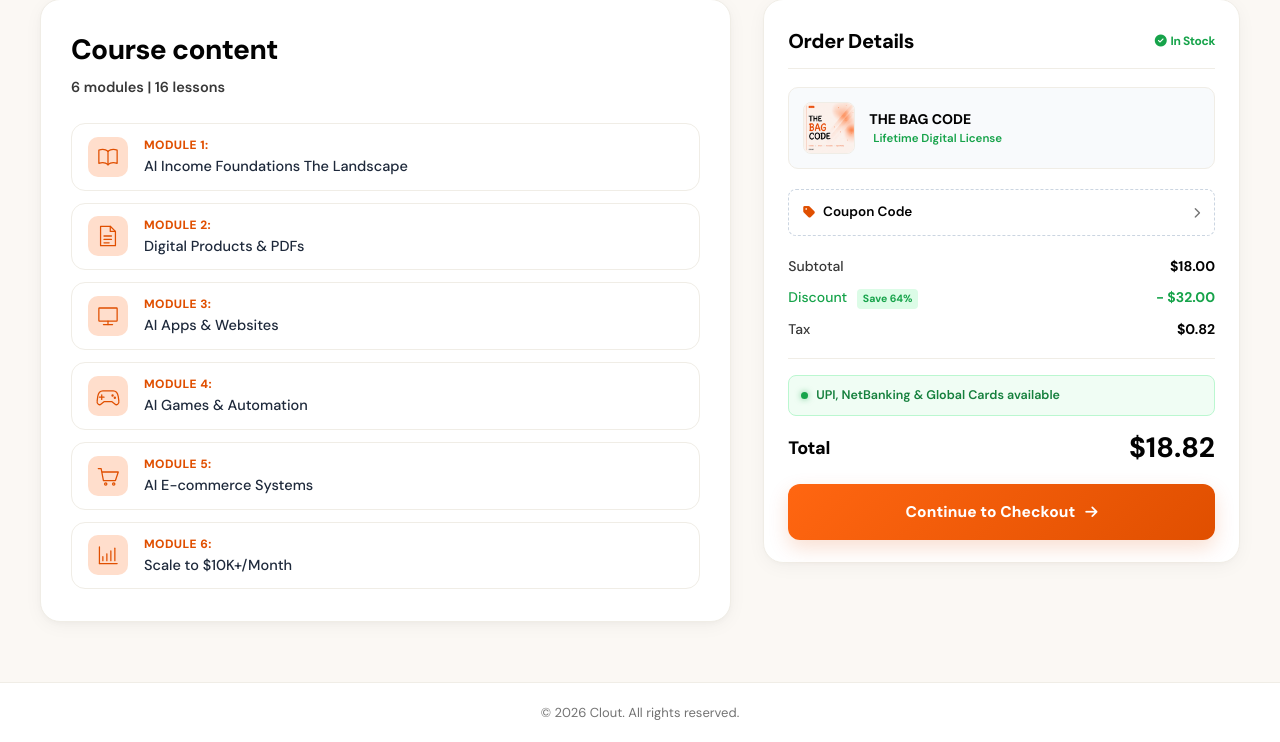
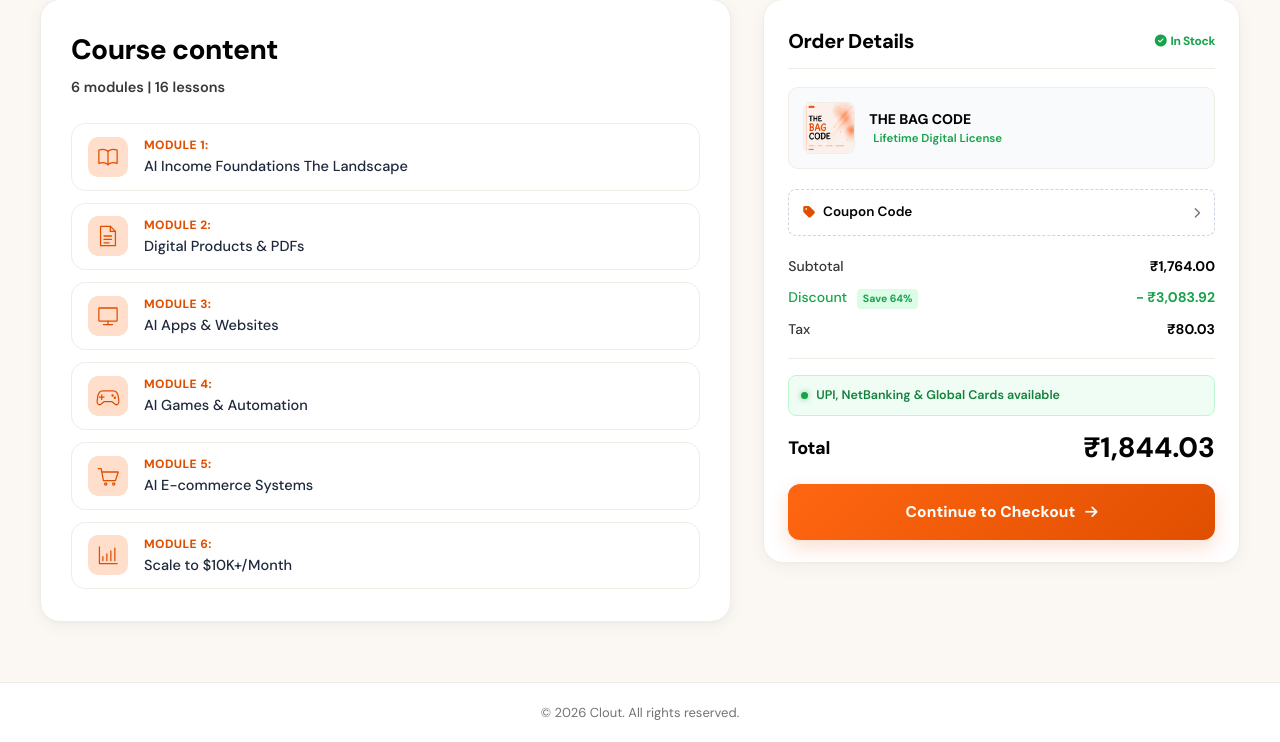
Before and after one commit to emirmubze/Clout, a Django app: page /course/ in a window 1280 px wide. Shown: the part 93-835 px from the top of the page. Run offline with Django 5.2, Linux system fonts and the light colour scheme; a user stored in the database is signed in; some libraries are stand-ins or nearby versions.

Commit message:
Update pricing to INR (₹1,764 main, ₹3,083.92 discount, ₹80.03 tax, ₹1,844.03 total)

```diff
--- a/shop/templates/shop/checkout.html
+++ b/shop/templates/shop/checkout.html
@@ -1239,7 +1239,7 @@ body:not(.standalone) .secure {
             </div>
 
             <div class="product-price">
-                <span id="productLocal">$18.00</span>
+                <span id="productLocal">₹1,764.00</span>
             </div>
         </div>
 
@@ -1301,24 +1301,24 @@ body:not(.standalone) .secure {
 
             <div class="summary-row">
                 <span>Subtotal</span>
-                <strong id="subtotalLocal">$18.00</strong>
+                <strong id="subtotalLocal">₹1,764.00</strong>
             </div>
 
             <div class="summary-row discount">
                 <span>Discount</span>
-                <strong id="discountLocal">- $32.00</strong>
+                <strong id="discountLocal">- ₹3,083.92</strong>
             </div>
 
             <div class="summary-row">
                 <span>Tax</span>
-                <strong id="taxLocal">$0.82</strong>
+                <strong id="taxLocal">₹80.03</strong>
             </div>
 
             <div class="total-box">
                 <div class="total-row">
                     <div class="total-label">Total</div>
                     <div class="total-price">
-                        <strong id="totalLocal">$18.82</strong>
+                        <strong id="totalLocal">₹1,844.03</strong>
                         <small>incl. taxes</small>
                     </div>
                 </div>
@@ -1365,10 +1365,10 @@ body:not(.standalone) .secure {
 </div>
 
 <script>
-const BASE_SUBTOTAL_USD = 18.00;
-const BASE_DISCOUNT_USD = 32.00;
-const BASE_TAX_USD = 0.82;
-const BASE_TOTAL_USD = 18.82;
+const BASE_SUBTOTAL_INR = 1764.00;
+const BASE_DISCOUNT_INR = 3083.92;
+const BASE_TAX_INR = 80.03;
+const BASE_TOTAL_INR = 1844.03;
 
 // Exactly 195 countries: 193 UN members + Palestine + Vatican City.
 // Countries sharing a currency intentionally point to the same ISO 4217 code.
@@ -1484,7 +1484,11 @@ function selectCountry(item) {
 }
 
 function getRate(currency) {
-    return currency === 'USD' ? 1 : (exchangeRates[currency] || FALLBACK_RATES[currency] || 1);
+    if (currency === 'INR') return 1;
+    if (exchangeRates && typeof exchangeRates[currency] === 'number') return exchangeRates[currency];
+    const usdToCurrency = FALLBACK_RATES[currency] || 1;
+    const usdToInr = FALLBACK_RATES['INR'] || 86.50;
+    return usdToCurrency / usdToInr;
 }
 
 function formatMoney(amount, currency) {
@@ -1524,12 +1528,12 @@ function updateCheckout() {
         return;
     }
 
-    // Base checkout values are always USD: $18.00, -$32.00, $0.82, total $18.82.
-    // Every displayed amount is converted with the live USD -> currency rate.
-    const subtotal = BASE_SUBTOTAL_USD * rate;
-    const discount = BASE_DISCOUNT_USD * rate;
-    const tax = BASE_TAX_USD * rate;
-    const total = BASE_TOTAL_USD * rate;
+    // Base checkout values are in INR: ₹1,764.00, -₹3,083.92, ₹80.03, total ₹1,844.03.
+    // Every displayed amount is converted with the INR -> currency rate (1 for INR).
+    const subtotal = BASE_SUBTOTAL_INR * rate;
+    const discount = BASE_DISCOUNT_INR * rate;
+    const tax = BASE_TAX_INR * rate;
+    const total = BASE_TOTAL_INR * rate;
 
     $('productLocal').textContent = formatMoney(subtotal, currentCountry.currency);
     $('subtotalLocal').textContent = formatMoney(subtotal, currentCountry.currency);
@@ -1546,17 +1550,17 @@ function checkTerms() {
 }
 
 async function loadExchangeRates() {
-    // Try primary free live rate endpoint
+    // Try primary free live rate endpoint against INR
     try {
-        const response = await fetch('https://open.er-api.com/v6/latest/USD', {
+        const response = await fetch('https://open.er-api.com/v6/latest/INR', {
             cache: 'no-store',
             headers: { Accept: 'application/json' }
         });
         if (response.ok) {
             const data = await response.json();
-            if (data.result === 'success' && data.rates && typeof data.rates.USD === 'number') {
-                exchangeRates = Object.assign({}, FALLBACK_RATES, data.rates);
-                exchangeRates.USD = 1;
+            if (data.result === 'success' && data.rates && typeof data.rates.INR === 'number') {
+                exchangeRates = Object.assign({}, data.rates);
+                exchangeRates.INR = 1;
                 ratesLoaded = true;
                 updateCheckout();
                 return;
@@ -1566,17 +1570,17 @@ async function loadExchangeRates() {
         console.warn('Primary exchange rate endpoint unavailable, trying backup...');
     }
 
-    // Try secondary backup live rate endpoint
+    // Try secondary backup live rate endpoint against INR
     try {
-        const response2 = await fetch('https://api.exchangerate-api.com/v4/latest/USD', {
+        const response2 = await fetch('https://api.exchangerate-api.com/v4/latest/INR', {
             cache: 'no-store',
             headers: { Accept: 'application/json' }
         });
         if (response2.ok) {
             const data2 = await response2.json();
-            if (data2 && data2.rates && typeof data2.rates.USD === 'number') {
-                exchangeRates = Object.assign({}, FALLBACK_RATES, data2.rates);
-                exchangeRates.USD = 1;
+            if (data2 && data2.rates && typeof data2.rates.INR === 'number') {
+                exchangeRates = Object.assign({}, data2.rates);
+                exchangeRates.INR = 1;
                 ratesLoaded = true;
                 updateCheckout();
                 return;
@@ -1586,21 +1590,26 @@ async function loadExchangeRates() {
         console.warn('Secondary exchange rate endpoint unavailable, using comprehensive local fallbacks.');
     }
 
-    // Fallback rates are always loaded and complete
-    exchangeRates = Object.assign({}, FALLBACK_RATES);
+    // Fallback rates relative to INR (INR is base = 1)
+    exchangeRates = {};
+    const inrUsd = FALLBACK_RATES['INR'] || 86.50;
+    for (const [code, rate] of Object.entries(FALLBACK_RATES)) {
+        exchangeRates[code] = rate / inrUsd;
+    }
+    exchangeRates.INR = 1;
     ratesLoaded = true;
     updateCheckout();
 }
 
 function startPayment() {
     const rate = getRate(currentCountry.currency) || 1;
-    const inrRate = getRate('INR') || 86.50;
+    const inrRate = 1;
     if (!$('termsCheck')?.checked || !Number.isFinite(rate) || rate <= 0) return;
 
     const isZeroDecimal = ZERO_DECIMAL_CURRENCIES.has(currentCountry.currency);
-    const total = BASE_TOTAL_USD * rate;
+    const total = BASE_TOTAL_INR * rate;
     const paymentAmount = isZeroDecimal ? Math.round(total).toFixed(0) : total.toFixed(2);
-    const inrTotal = (BASE_TOTAL_USD * inrRate).toFixed(2);
+    const inrTotal = (BASE_TOTAL_INR * inrRate).toFixed(2);
     const button = $('buyBtn');
     button.disabled = true;
     button.innerHTML = '<i class="fa-solid fa-circle-notch fa-spin"></i><span>Processing...</span>';
--- a/shop/templates/shop/course_detail.html
+++ b/shop/templates/shop/course_detail.html
@@ -8,7 +8,7 @@
 <!-- Primary Meta Tags -->
 <title>Enroll in The AI Income Playbook — CLOUT</title>
 <meta name="title" content="Enroll in The AI Income Playbook — CLOUT">
-<meta name="description" content="Enroll in The AI Income Playbook for $18 one-time payment. Get instant lifetime access to step-by-step video lessons, downloadable templates, and AI apps.">
+<meta name="description" content="Enroll in The AI Income Playbook for ₹1,764 one-time payment. Get instant lifetime access to step-by-step video lessons, downloadable templates, and AI apps.">
 <meta name="robots" content="index, follow">
 <meta name="theme-color" content="#020202">
 <link rel="canonical" href="https://clout.courses/course/">
@@ -29,7 +29,7 @@
 <meta property="og:locale" content="en_US">
 <meta property="og:type" content="product">
 <meta property="og:title" content="Enroll in The AI Income Playbook — CLOUT">
-<meta property="og:description" content="Get instant lifetime access to The AI Income Playbook for $18. Step-by-step video training, digital templates, and future updates.">
+<meta property="og:description" content="Get instant lifetime access to The AI Income Playbook for ₹1,764. Step-by-step video training, digital templates, and future updates.">
 <meta property="og:url" content="https://clout.courses/course/">
 <meta property="og:site_name" content="CLOUT">
 <meta property="og:image" content="https://clout.courses/static/og-image.png?v=3">
@@ -44,7 +44,7 @@
 <!-- Twitter -->
 <meta name="twitter:card" content="summary_large_image">
 <meta name="twitter:title" content="Enroll in The AI Income Playbook — CLOUT">
-<meta name="twitter:description" content="Get instant lifetime access to The AI Income Playbook for $18. Step-by-step video training, digital templates, and future updates.">
+<meta name="twitter:description" content="Get instant lifetime access to The AI Income Playbook for ₹1,764. Step-by-step video training, digital templates, and future updates.">
 <meta name="twitter:image" content="https://clout.courses/static/og-image.png?v=3">
 
 <!-- Schema.org JSON-LD -->
@@ -62,8 +62,8 @@
   },
   "offers": {
     "@type": "Offer",
-    "price": "18.00",
-    "priceCurrency": "USD",
+    "price": "1764.00",
+    "priceCurrency": "INR",
     "availability": "https://schema.org/InStock",
     "url": "https://clout.courses/course/"
   }
@@ -1106,7 +1106,7 @@ body {
 
             <div class="order-line">
                 <span>Subtotal</span>
-                <span>$18.00</span>
+                <span>₹1,764.00</span>
             </div>
 
             <div class="order-line discount">
@@ -1114,12 +1114,12 @@ body {
                     Discount
                     <span class="discount-tag">Save 64%</span>
                 </span>
-                <span>- $32.00</span>
+                <span>- ₹3,083.92</span>
             </div>
 
             <div class="order-line">
                 <span>Tax</span>
-                <span>$0.82</span>
+                <span>₹80.03</span>
             </div>
 
         </div>
@@ -1132,7 +1132,7 @@ body {
         <!-- TOTAL -->
         <div class="order-total">
             <span>Total</span>
-            <span>$18.82</span>
+            <span>₹1,844.03</span>
         </div>
 
         <!-- CONTINUE -->
--- a/shop/views.py
+++ b/shop/views.py
@@ -2464,13 +2464,13 @@ def checkout(request):
                 "The AI Income Playbook",
 
             "tax":
-                "0.82",
+                "80.03",
 
             "total":
-                "18.82",
+                "1844.03",
 
             "currency":
-                "USD",
+                "INR",
 
             "prefill_name":
                 prefill_name,
@@ -2506,7 +2506,7 @@ def create_order(request):
             status=500
         )
 
-    currency = request.POST.get("currency", "USD").upper()
+    currency = request.POST.get("currency", "INR").upper()
     zero_decimal_currencies = {
         "BIF", "CLP", "DJF", "GNF", "JPY", "KMF", "KRW",
         "MGA", "PYG", "RWF", "UGX", "VND", "VUV", "XAF", "XOF", "XPF"
@@ -2514,7 +2514,7 @@ def create_order(request):
     zero_decimal_currency = currency in zero_decimal_currencies
     try:
         quantize_step = Decimal("1") if zero_decimal_currency else Decimal("0.01")
-        amount = Decimal(request.POST.get("amount", "18.82")).quantize(quantize_step)
+        amount = Decimal(request.POST.get("amount", "1844.03")).quantize(quantize_step)
     except (InvalidOperation, TypeError):
         return JsonResponse(
             {"success": False, "message": "Invalid payment amount."},
@@ -2529,9 +2529,9 @@ def create_order(request):
 
     inr_amount_str = request.POST.get("inr_amount")
     try:
-        inr_amount = Decimal(inr_amount_str).quantize(Decimal("0.01")) if inr_amount_str else Decimal("1791.69")
+        inr_amount = Decimal(inr_amount_str).quantize(Decimal("0.01")) if inr_amount_str else Decimal("1844.03")
     except (InvalidOperation, TypeError):
-        inr_amount = Decimal("1791.69")
+        inr_amount = Decimal("1844.03")
 
     client = razorpay.Client(
         auth=(
```
Also changed, not shown: shop/templates/shop/index.html (+8 -8 lines).
